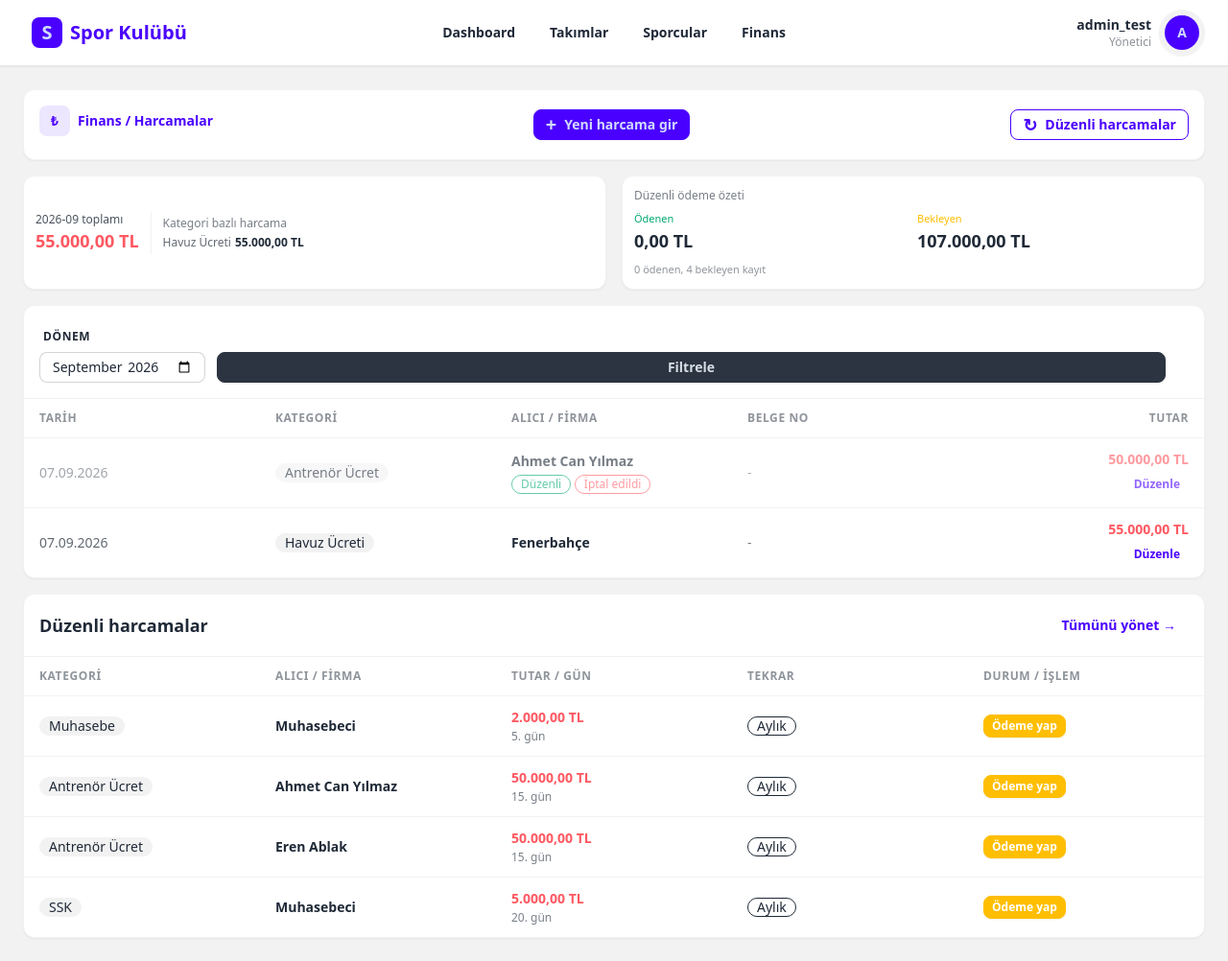
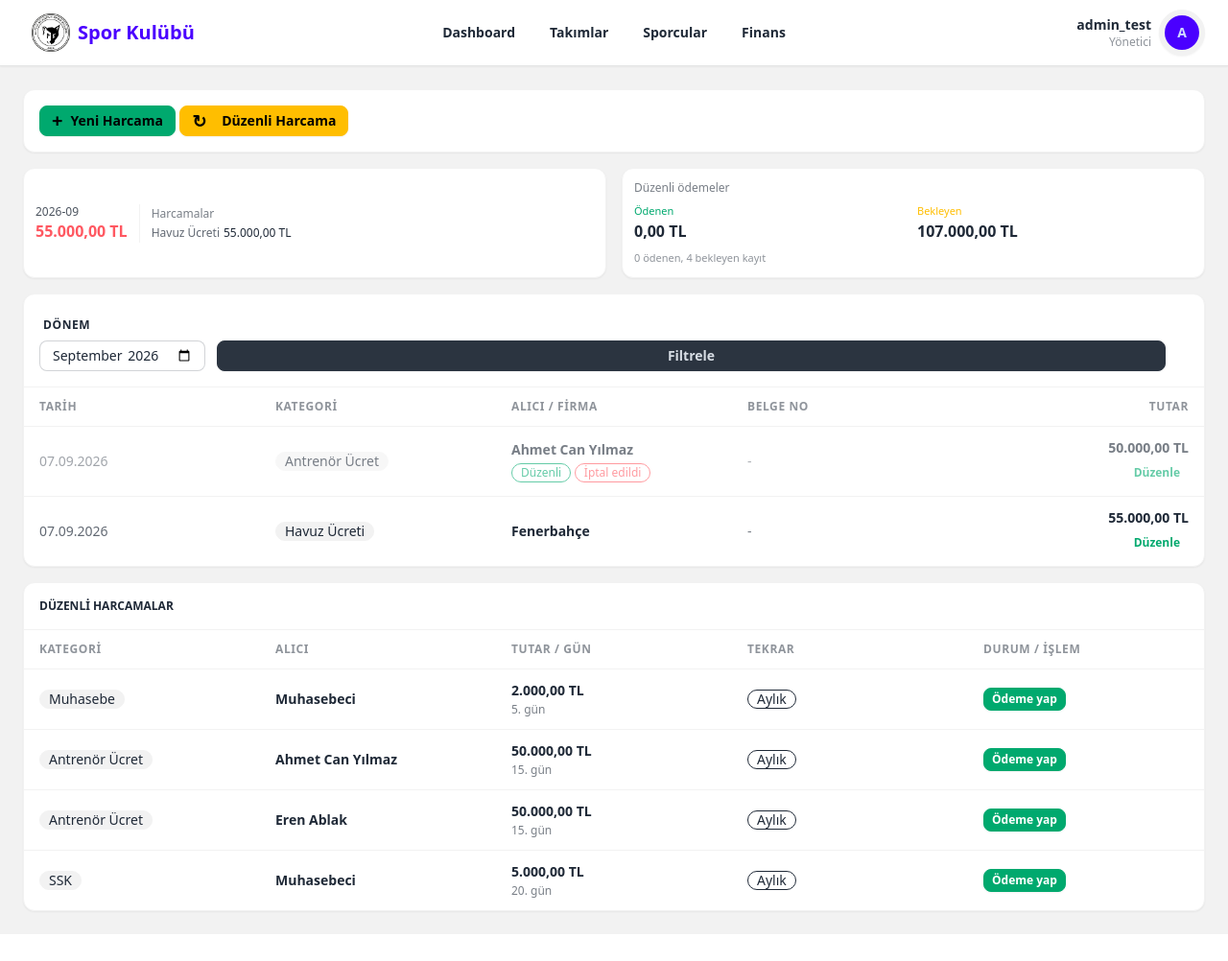
Before and after one commit to ozztozz/swim_club, a Django app: page /finance/expenses/ in a window 1280 px wide. Shown: the whole page at 96% size. After the commit the page ends 974 px from the top, so only its background shows below. Run offline with Django 5.2, Linux system fonts and the light colour scheme; a user stored in the database is signed in; data comes from the database, SQL or seed files in the repository; some libraries are stand-ins or nearby versions.

Commit message:
araryüz

```diff
--- a/swim_club_project/templates/base.html
+++ b/swim_club_project/templates/base.html
@@ -80,7 +80,7 @@
                     </ul>
                 </div>
                 <a href="{% url 'dashboard-index' %}" class="btn btn-ghost gap-2 px-2 text-lg font-black text-primary sm:text-xl">
-                    <span class="grid h-8 w-8 place-items-center rounded-lg bg-primary text-primary-content">S</span>
+                    <img src="/media/logos/fk1.png" alt="Spor Kulübü" class="h-10 w-10 rounded-lg object-cover">
                     <span class="hidden sm:inline">Spor Kulübü</span>
                 </a>
             </div>
--- a/swim_club_project/templates/finance/expenses.html
+++ b/swim_club_project/templates/finance/expenses.html
@@ -4,22 +4,17 @@
 <div class="mx-auto w-full max-w-7xl space-y-4">
     <header class="flex flex-col gap-4 rounded-xl border border-base-200 bg-base-100 p-4 shadow-sm md:flex-row md:items-center md:justify-between">
         <div>
-            <div class="mb-2 flex items-center gap-2 text-sm font-semibold text-primary">
-                <span class="grid h-8 w-8 place-items-center rounded-lg bg-primary/10">₺</span>
-                Finans / Harcamalar
-            </div>
 
-           </div>
-        <button class="btn btn-primary btn-sm gap-2"
+        <button class="btn btn-success btn-sm gap-2"
             hx-get="{% url 'expense-create' %}?period={{ period }}&category={{ selected_category }}&q={{ query|urlencode }}"
                 hx-target="#modal-container"
                 hx-swap="innerHTML">
             <span class="text-xl leading-none">+</span>
-            Yeni harcama gir
+            Yeni Harcama
         </button>
-        <a href="{% url 'regular-expense-list' %}" class="btn btn-sm btn-outline btn-primary gap-2">
+        <a href="{% url 'regular-expense-list' %}" class="btn btn-sm btn-warning btn-primary gap-4">
             <span class="text-lg leading-none">↻</span>
-            Düzenli harcamalar
+            Düzenli Harcama
         </a>
     </header>
 
@@ -80,16 +75,16 @@
     <section class="rounded-xl border border-base-200 bg-base-100 shadow-sm">
         <div class="flex flex-col gap-3 border-b border-base-200 p-4 sm:flex-row sm:items-center sm:justify-between">
             <div>
-                <h2 class="text-lg font-black">Düzenli harcamalar</h2>
+                <h2 class="label-text text-xs font-bold">DÜZENLİ HARCAMALAR</h2>
                  </div>
-            <a href="{% url 'regular-expense-list' %}" class="btn btn-ghost btn-sm text-primary">Tümünü yönet →</a>
+
         </div>
         <div class="w-full overflow-hidden">
             <table class="table w-full table-fixed">
                 <thead>
                     <tr class="text-xs uppercase tracking-wider text-base-content/50">
                         <th class="hidden md:table-cell">Kategori</th>
-                        <th>Alıcı / firma</th>
+                        <th>Alıcı</th>
                         <th>Tutar / gün</th>
                         <th class="hidden md:table-cell">Tekrar</th>
                         <th>Durum / işlem</th>
--- a/swim_club_project/templates/finance/partials/_expense_row.html
+++ b/swim_club_project/templates/finance/partials/_expense_row.html
@@ -3,9 +3,7 @@
 
     <td class="hidden break-words md:table-cell">
         {% if expense.category %}
-        <span class="badge badge-ghost font-medium">{{ expense.category.name }}</span>
-        {% else %}
-        <span class="text-sm text-base-content/40">Kategorisiz</span>
+        <span class="badge badge-ghost font-small">{{ expense.category.name }}</span>
         {% endif %}
     </td>
     <td class="break-words">
@@ -16,9 +14,9 @@
     </td>
     <td class="hidden break-words text-sm text-base-content/60 md:table-cell">{{ expense.receipt_no|default:'-' }}</td>
     <td class="break-words text-right">
-        <div class="font-black text-error">{{ expense.amount|floatformat:2 }} TL</div>
+        <div class="font-black ">{{ expense.amount|floatformat:2 }} TL</div>
         <button type="button"
-                class="btn btn-ghost btn-xs mt-1 text-primary"
+                class="btn btn-ghost btn-xs mt-1 text-success"
                 hx-get="{% url 'expense-update' expense.pk %}?period={{ expense.period }}"
                 hx-target="#modal-container"
                 hx-swap="innerHTML">
--- a/swim_club_project/templates/finance/partials/_expense_summary.html
+++ b/swim_club_project/templates/finance/partials/_expense_summary.html
@@ -1,16 +1,16 @@
 <section id="expense-summary"{% if oob %} hx-swap-oob="outerHTML"{% endif %} class="grid gap-4 md:grid-cols-2">
     <div class="flex min-w-0 items-center gap-3 rounded-xl border border-base-200 bg-base-100 p-3 shadow-sm">
         <div class="min-w-0 shrink-0 border-r border-base-200 pr-3">
-            <p class="truncate text-xs font-medium opacity-80">{{ period }} toplamı</p>
-            <p id="expense-total" class="text-lg font-black text-error">{{ total_expense|floatformat:2 }} TL</p>
+            <p class="truncate text-xs font-medium opacity-80">{{ period }}</p>
+            <p id="expense-total" class=" font-black text-error">{{ total_expense|floatformat:2 }} TL</p>
         </div>
         <div class="min-w-0 flex-1">
-            <p class="truncate text-xs font-medium text-base-content/60">Kategori bazlı harcama</p>
+            <p class="truncate text-xs font-medium text-base-content/60">Harcamalar</p>
             <div class="mt-1 flex flex-wrap gap-x-3 gap-y-1">
                 {% for category in category_totals %}
                 <div class="flex min-w-0 max-w-full items-center gap-1 text-xs">
                     <span class="max-w-28 truncate text-base-content/70">{{ category.name }}</span>
-                    <span class="shrink-0 whitespace-nowrap font-bold">{{ category.total|floatformat:2 }} TL</span>
+                    <span class="shrink-0 whitespace-nowrap ">{{ category.total|floatformat:2 }} TL</span>
                 </div>
                 {% empty %}
                 <p class="truncate text-xs text-base-content/50">Henüz aktif harcama yok.</p>
@@ -19,15 +19,15 @@
         </div>
     </div>
     <div class="rounded-xl border border-base-200 bg-base-100 p-3 shadow-sm">
-        <p class="truncate text-xs font-medium text-base-content/60">Düzenli ödeme özeti</p>
+        <p class="truncate text-xs font-medium text-base-content/60">Düzenli ödemeler</p>
         <div class="mt-2 grid grid-cols-2 gap-2">
             <div>
                 <p class="text-[11px] text-success">Ödenen</p>
-                <p id="regular-paid-total" class="text-lg font-black">{{ regular_paid_total|floatformat:2 }} TL</p>
+                <p id="regular-paid-total" class=" font-black">{{ regular_paid_total|floatformat:2 }} TL</p>
             </div>
             <div>
                 <p class="text-[11px] text-warning">Bekleyen</p>
-                <p id="regular-pending-total" class="text-lg font-black">{{ regular_pending_total|floatformat:2 }} TL</p>
+                <p id="regular-pending-total" class=" font-black">{{ regular_pending_total|floatformat:2 }} TL</p>
             </div>
         </div>
         <p class="mt-2 truncate text-[11px] text-base-content/50">{{ regular_paid_count }} ödenen, {{ regular_pending_count }} bekleyen kayıt</p>
--- a/swim_club_project/templates/finance/partials/_regular_expense_compact_list.html
+++ b/swim_club_project/templates/finance/partials/_regular_expense_compact_list.html
@@ -3,12 +3,10 @@
     <td class="hidden break-words md:table-cell">
         {% if expense.category %}
         <span class="badge badge-ghost font-medium">{{ expense.category.name }}</span>
-        {% else %}
-        <span class="text-sm text-base-content/40">Kategorisiz</span>
         {% endif %}
     </td>
     <td class="break-words font-semibold">{{ expense.reciever }}</td>
-    <td class="break-words text-error">
+    <td class="break-words ">
         <div class="font-black">{{ expense.amount|floatformat:2 }} TL</div>
         <div class="mt-0.5 text-xs text-base-content/60">{% if expense.paymentDay %}{{ expense.paymentDay }}. gün{% else %}Gün yok{% endif %}</div>
     </td>
@@ -18,7 +16,7 @@
             {% if generated_expenses %}
             <span class="badge badge-success text-white">Ödendi</span>
             {% else %}
-            <button type="button" class="btn btn-warning btn-xs text-white"
+            <button type="button" class="btn btn-success btn-xs text-white"
                     hx-get="{% url 'regular-expense-convert' expense.pk %}?source=expenses&period={{ period }}&category={{ selected_category }}&q={{ query|urlencode }}"
                     hx-target="#modal-container"
                     hx-swap="innerHTML">
```
Also changed, not shown: swim_club_project/media/logos/fk1.png (added).
